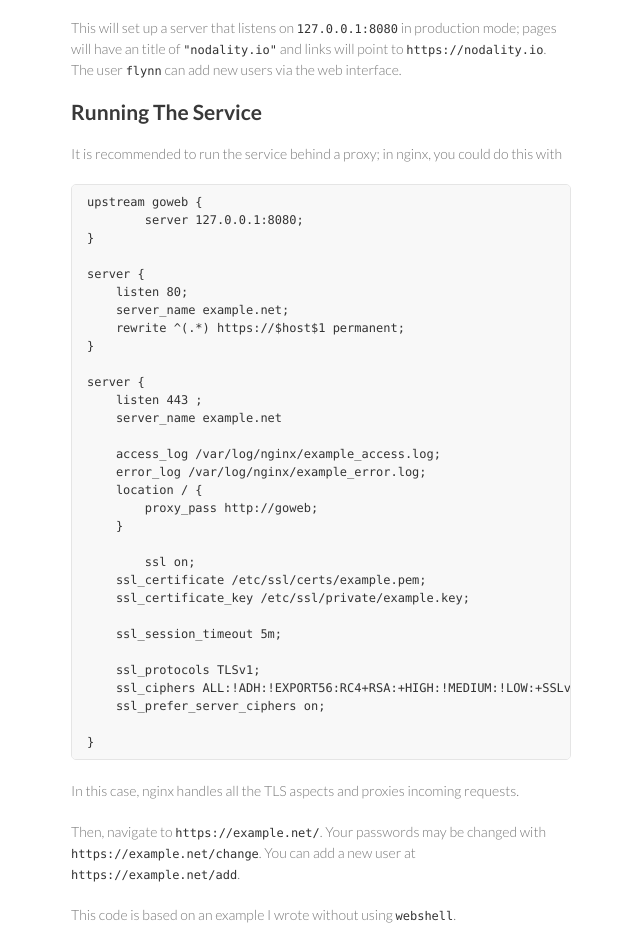
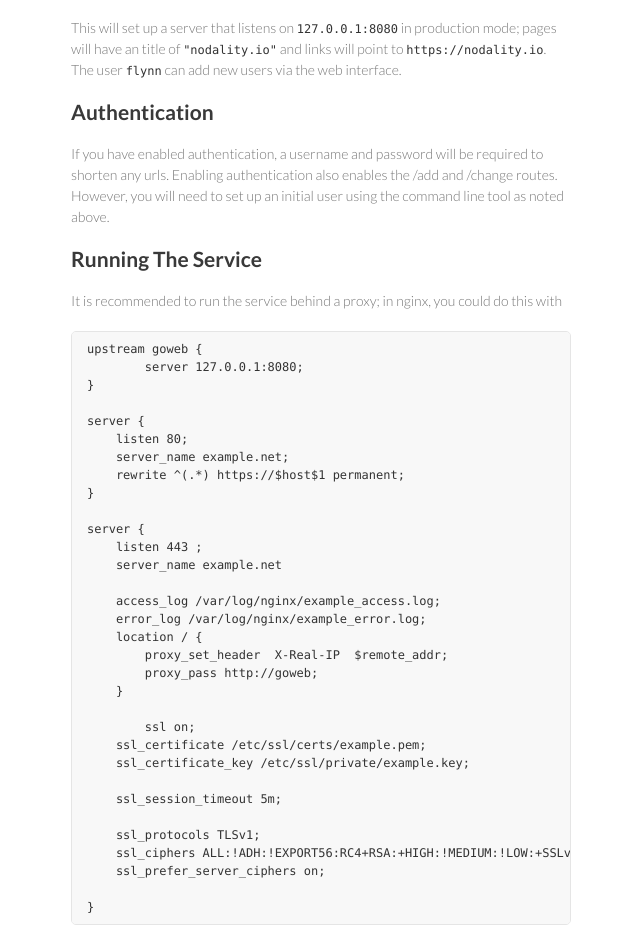
Before and after one commit to gokyle/urlshorten_ng, a plain HTML site: page index.html in a window 1280 px wide. Shown: the part 1274-2202 px from the top of the page, without its empty margins (499-1139 px from the left). Drawn offline with Linux system fonts and the light colour scheme.

```diff
--- a/index.html
+++ b/index.html
@@ -103,6 +103,13 @@ mode; pages will have an title of <code>"nodality.io"</code> and links will poin
 <code>https://nodality.io</code>. The user <code>flynn</code> can add new users via the web
 interface.</p>
 
+<h2>Authentication</h2>
+
+<p>If you have enabled authentication, a username and password will be required
+to shorten any urls. Enabling authentication also enables the /add and /change
+routes. However, you will need to set up an initial user using the command
+line tool as noted above.</p>
+
 <h2>Running The Service</h2>
 
 <p>It is recommended to run the service behind a proxy; in nginx, you could do
@@ -125,6 +132,7 @@ server {
     access_log /var/log/nginx/example_access.log;
     error_log /var/log/nginx/example_error.log;
     location / {
+        proxy_set_header  X-Real-IP  $remote_addr;
         proxy_pass http://goweb;
     }
 
@@ -146,8 +154,6 @@ server {
 <p>Then, navigate to <code>https://example.net/</code>. Your passwords may be changed with
 <code>https://example.net/change</code>. You can add a new user at
 <code>https://example.net/add</code>.</p>
-
-<p>This code is based on an example I wrote without using <code>webshell</code>.</p>
       </section>
       <footer>
         <p>This project is maintained by <a href="https://github.com/gokyle">gokyle</a></p>
```
Also changed, not shown: params.json (+1 -1 lines).
